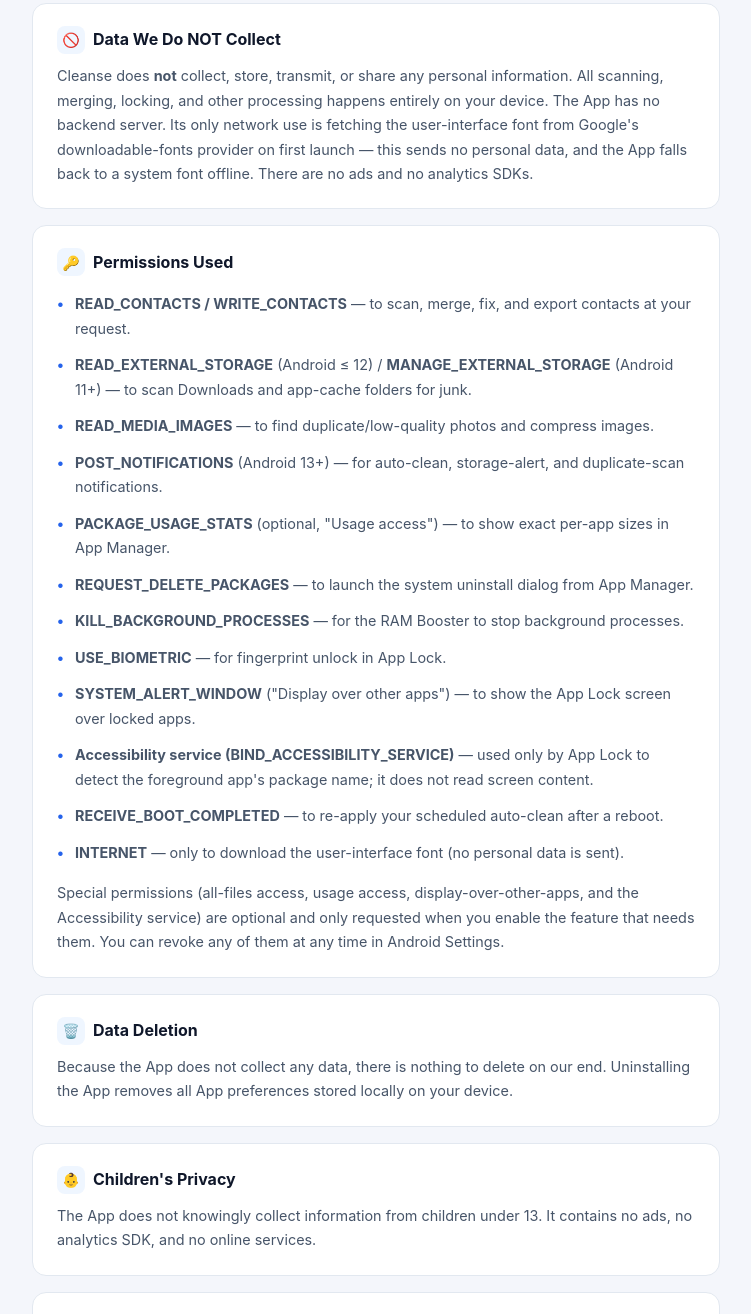
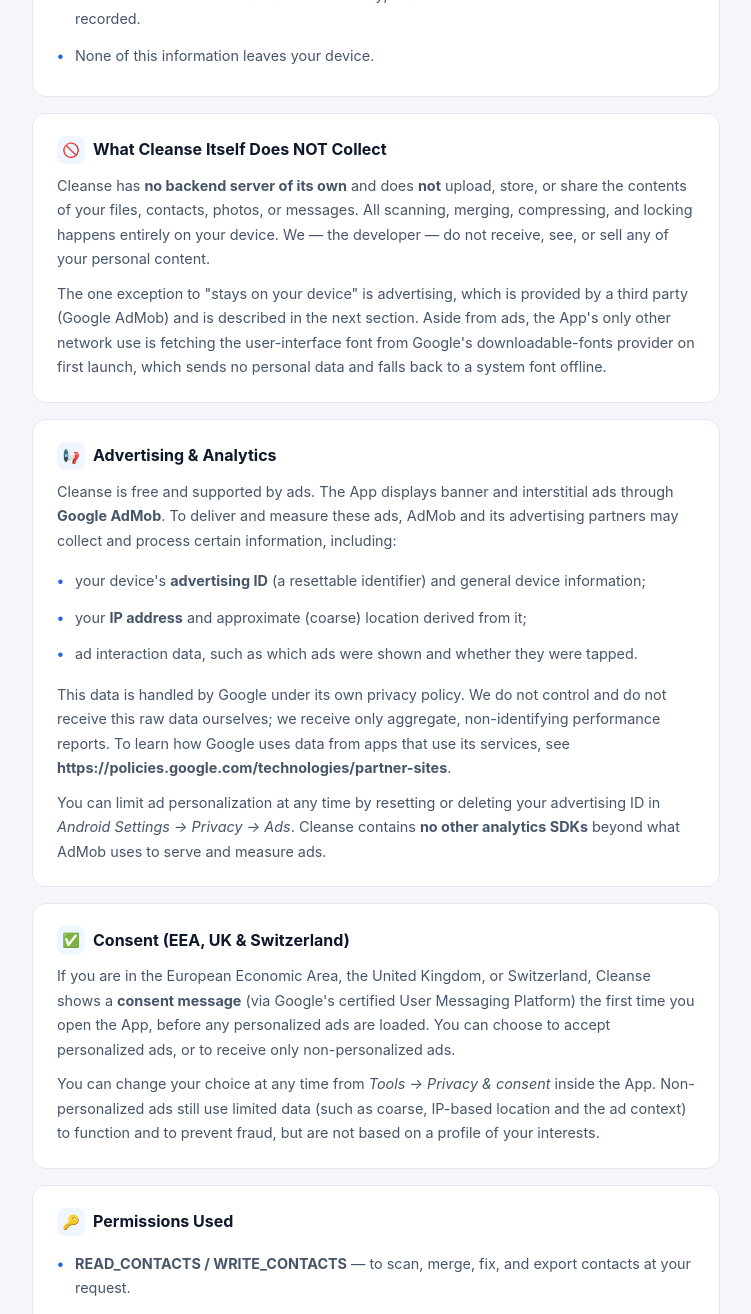
Before and after one commit to monajim/cleanse-privacy, a plain HTML site: page index.html in a window 1280 px wide. Shown: the part 1486-2800 px from the top of the page, without its empty margins (264-1015 px from the left). Drawn offline with Linux system fonts and the light colour scheme.

Commit message:
Update index.html

```diff
--- a/index.html
+++ b/index.html
@@ -106,7 +106,7 @@
 </header>
 
 <main>
-  <p class="meta">Last updated: June 2026</p>
+  <p class="meta">Last updated: June 2026 · v1.5 (advertising update)</p>
 
   <section>
     <h2><span class="icon">📋</span> Overview</h2>
@@ -148,6 +148,11 @@
         <strong>Device statistics</strong> — Aggregate storage totals (used/free bytes), RAM, and battery
         stats are read via Android APIs to display gauges. These are not stored or shared.
       </li>
+      <li>
+        <strong>Advertising identifiers</strong> — The App displays ads through Google AdMob. To serve and
+        measure ads, AdMob and its partners may access your device's advertising ID, IP address, and general
+        device information. See the <strong>Advertising</strong> section below for details and your choices.
+      </li>
     </ul>
   </section>
 
@@ -170,13 +175,58 @@
   </section>
 
   <section>
-    <h2><span class="icon">🚫</span> Data We Do NOT Collect</h2>
+    <h2><span class="icon">🚫</span> What Cleanse Itself Does NOT Collect</h2>
     <p>
-      Cleanse does <strong>not</strong> collect, store, transmit, or share any personal information.
-      All scanning, merging, locking, and other processing happens entirely on your device. The App has
-      no backend server. Its only network use is fetching the user-interface font from Google's
-      downloadable-fonts provider on first launch — this sends no personal data, and the App falls back to
-      a system font offline. There are no ads and no analytics SDKs.
+      Cleanse has <strong>no backend server of its own</strong> and does <strong>not</strong> upload,
+      store, or share the contents of your files, contacts, photos, or messages. All scanning, merging,
+      compressing, and locking happens entirely on your device. We — the developer — do not receive,
+      see, or sell any of your personal content.
+    </p>
+    <p style="margin-top:10px;">
+      The one exception to "stays on your device" is advertising, which is provided by a third party
+      (Google AdMob) and is described in the next section. Aside from ads, the App's only other network
+      use is fetching the user-interface font from Google's downloadable-fonts provider on first launch,
+      which sends no personal data and falls back to a system font offline.
+    </p>
+  </section>
+
+  <section>
+    <h2><span class="icon">📢</span> Advertising &amp; Analytics</h2>
+    <p>
+      Cleanse is free and supported by ads. The App displays banner and interstitial ads through
+      <strong>Google AdMob</strong>. To deliver and measure these ads, AdMob and its advertising
+      partners may collect and process certain information, including:
+    </p>
+    <ul style="margin-top:10px;">
+      <li>your device's <strong>advertising ID</strong> (a resettable identifier) and general device information;</li>
+      <li>your <strong>IP address</strong> and approximate (coarse) location derived from it;</li>
+      <li>ad interaction data, such as which ads were shown and whether they were tapped.</li>
+    </ul>
+    <p style="margin-top:10px;">
+      This data is handled by Google under its own privacy policy. We do not control and do not receive
+      this raw data ourselves; we receive only aggregate, non-identifying performance reports. To learn
+      how Google uses data from apps that use its services, see
+      <strong>https://policies.google.com/technologies/partner-sites</strong>.
+    </p>
+    <p style="margin-top:10px;">
+      You can limit ad personalization at any time by resetting or deleting your advertising ID in
+      <em>Android Settings → Privacy → Ads</em>. Cleanse contains <strong>no other analytics SDKs</strong>
+      beyond what AdMob uses to serve and measure ads.
+    </p>
+  </section>
+
+  <section>
+    <h2><span class="icon">✅</span> Consent (EEA, UK &amp; Switzerland)</h2>
+    <p>
+      If you are in the European Economic Area, the United Kingdom, or Switzerland, Cleanse shows a
+      <strong>consent message</strong> (via Google's certified User Messaging Platform) the first time you
+      open the App, before any personalized ads are loaded. You can choose to accept personalized ads,
+      or to receive only non-personalized ads.
+    </p>
+    <p style="margin-top:10px;">
+      You can change your choice at any time from <em>Tools → Privacy &amp; consent</em> inside the App.
+      Non-personalized ads still use limited data (such as coarse, IP-based location and the ad context)
+      to function and to prevent fraud, but are not based on a profile of your interests.
     </p>
   </section>
 
@@ -194,7 +244,8 @@
       <li><strong>SYSTEM_ALERT_WINDOW</strong> ("Display over other apps") — to show the App Lock screen over locked apps.</li>
       <li><strong>Accessibility service (BIND_ACCESSIBILITY_SERVICE)</strong> — used only by App Lock to detect the foreground app's package name; it does not read screen content.</li>
       <li><strong>RECEIVE_BOOT_COMPLETED</strong> — to re-apply your scheduled auto-clean after a reboot.</li>
-      <li><strong>INTERNET</strong> — only to download the user-interface font (no personal data is sent).</li>
+      <li><strong>INTERNET / ACCESS_NETWORK_STATE</strong> — to download the user-interface font and to load and measure ads via Google AdMob.</li>
+      <li><strong>AD_ID (com.google.android.gms.permission.AD_ID)</strong> — allows AdMob to access the device advertising ID for ad delivery and measurement.</li>
     </ul>
     <p style="margin-top:10px;">
       Special permissions (all-files access, usage access, display-over-other-apps, and the Accessibility
@@ -206,16 +257,21 @@
   <section>
     <h2><span class="icon">🗑️</span> Data Deletion</h2>
     <p>
-      Because the App does not collect any data, there is nothing to delete on our end.
-      Uninstalling the App removes all App preferences stored locally on your device.
+      Cleanse keeps your personal content on your device, so there is nothing for us to delete on our end.
+      Uninstalling the App removes all App preferences stored locally on your device. To remove or reset the
+      advertising identifier used for ads, reset or delete your advertising ID in
+      <em>Android Settings → Privacy → Ads</em>, and see Google's policy for how to manage data Google holds.
     </p>
   </section>
 
   <section>
     <h2><span class="icon">👶</span> Children's Privacy</h2>
     <p>
-      The App does not knowingly collect information from children under 13.
-      It contains no ads, no analytics SDK, and no online services.
+      Cleanse is a general-audience utility and is not directed at children under 13. The App displays ads
+      via Google AdMob, which uses an advertising identifier; because of this, the App is not intended for
+      children and should not be the primary tool of a child user. We do not knowingly collect personal
+      information from children. If you believe a child has used the App, reset the device advertising ID
+      as described above.
     </p>
   </section>
 
```
